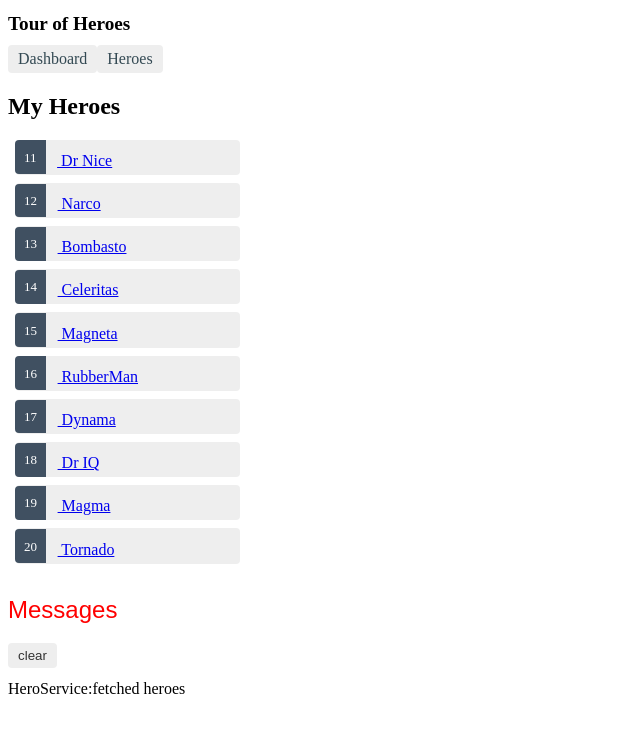
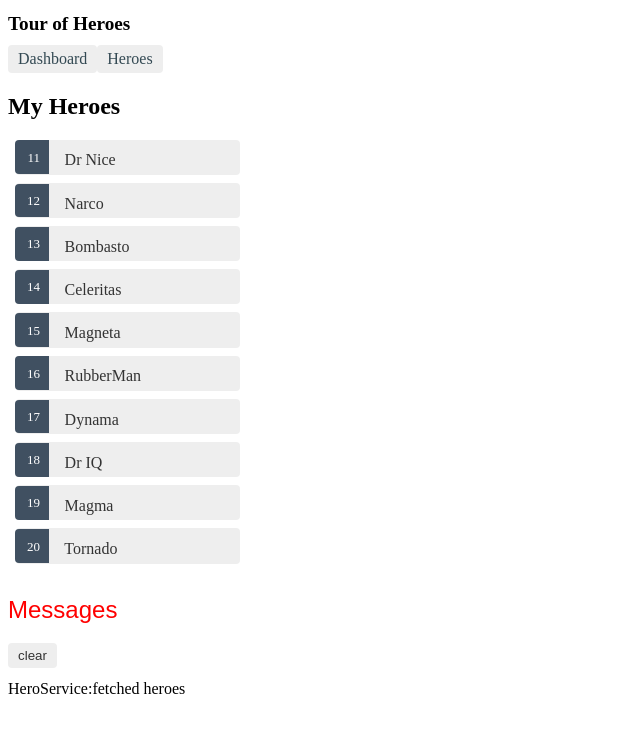
Before and after one commit to suzanamelomoraes/heroes-tour, an Angular app: page /heroes in a window 1280 px wide. Shown: the top 732 px of the page, without its empty margins (0-640 px from the left). Built offline with nearby package versions, Linux system fonts and the light colour scheme.

Commit message:
update CSS style

```diff
--- a/src/app/components/heroes/heroes.component.css
+++ b/src/app/components/heroes/heroes.component.css
@@ -1,14 +1,13 @@
+/* HeroesComponent's private CSS styles */
 .heroes {
   margin: 0 0 2em 0;
   list-style-type: none;
   padding: 0;
   width: 15em;
 }
-
 .heroes li {
+  position: relative;
   cursor: pointer;
-  position: relative;
-  left: 0;
   background-color: #eee;
   margin: 0.5em;
   padding: 0.3em 0;
@@ -21,13 +20,17 @@
   background-color: #ddd;
   left: 0.1em;
 }
-.heroes li.selected {
-  background-color: #cfd8dc;
-  color: white;
+
+.heroes a {
+  color: #333;
+  text-decoration: none;
+  position: relative;
+  display: block;
+  width: 250px;
 }
-.heroes li.selected:hover {
-  background-color: #bbd8dc;
-  color: white;
+
+.heroes a:hover {
+  color: #607d8b;
 }
 
 .heroes .badge {
@@ -41,6 +44,8 @@
   left: -1px;
   top: -4px;
   height: 1.8em;
+  min-width: 16px;
+  text-align: right;
   margin-right: 0.8em;
   border-radius: 4px 0 0 4px;
 }
```
